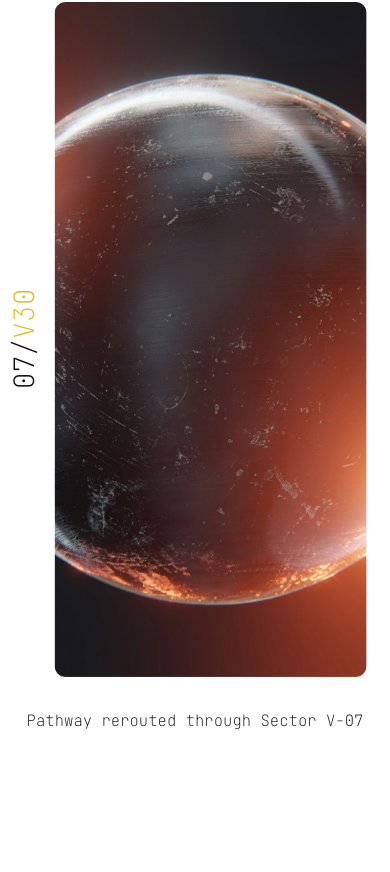
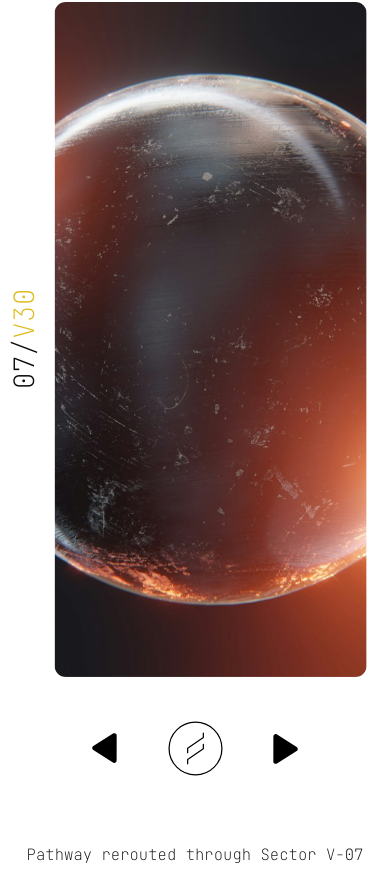
Before and after one commit to damodevworks/oblique-dev, a website built with Vite: page index.html in a window 390 px wide. Shown: the part 950-1822 px from the top of the page. Before the commit the page ends 1688 px from the top, so only its background shows below. Built offline with nearby package versions, Linux system fonts and the light colour scheme.

Commit message:
feat(hero): add mobile fracture icons and adjust hero layout

```diff
--- a/index.html
+++ b/index.html
@@ -53,7 +53,7 @@
           <div class="hero-grid">
 
             <div class="hero-left--desktop">
-              <div class="image">
+              <div class="image-fracture">
                 <h1 class="fracture">fracture</h1>
               </div>
             </div>
@@ -61,7 +61,7 @@
             <!-- Hero left (fracture) for the mobile -->
 
             <div class="hero-left--mobile">
-              <div class="image">
+              <div class="image-fracture">
                 <h1 class="fracture fracture-mobile">Fracture</h1>
                 <h1 class="area-code">07/<span>V30</span></h1>
               </div>
@@ -190,6 +190,22 @@
             </div>
 
           </div>
+        <div class="icons">
+
+          <svg class="fracture-icon" viewBox="0 0 59 59" fill="none">
+            <path d="M38.6824 16.5551L38.6173 41.5079C38.6155 42.191 38.373 42.7634 37.8896 43.225C37.4062 43.6866 36.843 43.9158 36.2001 43.9125C35.9992 43.912 35.7879 43.8817 35.5663 43.8217C35.3447 43.7616 35.1343 43.6703 34.9354 43.5476L15.3191 31.0199C14.9581 30.7779 14.6872 30.4758 14.5066 30.1137C14.3259 29.7516 14.2369 29.3696 14.2395 28.9678C14.2422 28.566 14.3332 28.1845 14.5125 27.8233C14.6919 27.4622 14.9643 27.1615 15.3298 26.9214L35.0112 14.4963C35.2124 14.3762 35.4232 14.286 35.6435 14.2255C35.8639 14.165 36.0753 14.1358 36.2778 14.1379C36.9207 14.1396 37.4827 14.3725 37.9637 14.8367C38.4446 15.3008 38.6842 15.8736 38.6824 16.5551Z" fill="black"/>
+          </svg>
+
+          <svg class="fracture-icon" viewBox="0 0 32 32" fill="none" aria-label="Fracture Icon">
+            <path d="M16 30.3333C23.9161 30.3333 30.3333 23.916 30.3333 16C30.3333 8.08388 23.9161 1.66663 16 1.66663C8.08392 1.66663 1.66667 8.08388 1.66667 16C1.66667 23.916 8.08392 30.3333 16 30.3333Z" stroke="black" stroke-width="0.666667" stroke-linecap="round" stroke-linejoin="round"/>
+            <path d="M20.2553 7.69275V10.0627L11.744 15.8801V18.2501M20.2553 13.7501V16.1201L11.744 21.9374V24.3074" stroke="black" stroke-width="0.666667" stroke-linecap="round" stroke-linejoin="round"/>
+          </svg>
+
+          <svg class="fracture-icon fracture-icon-rotate" viewBox="0 0 59 59" fill="none">
+            <path d="M38.6824 16.5551L38.6173 41.5079C38.6155 42.191 38.373 42.7634 37.8896 43.225C37.4062 43.6866 36.843 43.9158 36.2001 43.9125C35.9992 43.912 35.7879 43.8817 35.5663 43.8217C35.3447 43.7616 35.1343 43.6703 34.9354 43.5476L15.3191 31.0199C14.9581 30.7779 14.6872 30.4758 14.5066 30.1137C14.3259 29.7516 14.2369 29.3696 14.2395 28.9678C14.2422 28.566 14.3332 28.1845 14.5125 27.8233C14.6919 27.4622 14.9643 27.1615 15.3298 26.9214L35.0112 14.4963C35.2124 14.3762 35.4232 14.286 35.6435 14.2255C35.8639 14.165 36.0753 14.1358 36.2778 14.1379C36.9207 14.1396 37.4827 14.3725 37.9637 14.8367C38.4446 15.3008 38.6842 15.8736 38.6824 16.5551Z" fill="black"/>
+          </svg>
+        </div>
+
         <div class="hero-meta">
           <p class="location">Location:<br>&nbsp;&nbsp;14° S<br>&nbsp;&nbsp;&nbsp;&nbsp;&nbsp;70° W</p>
           <p class="pathway">Pathway rerouted through Sector V-07</p>
--- a/src/styles/layout/header.scss
+++ b/src/styles/layout/header.scss
@@ -195,7 +195,7 @@ position: relative;
     white-space: nowrap;
     font-size: clamp(2rem, 1.2vw, 3.2rem);
 }
-.image {
+.image-fracture {
     position: relative;
     right: 15%;
     bottom: 10%;
@@ -239,12 +239,29 @@ position: relative;
 }
 
 .hero-left--mobile {
-  position: relative;
+    position: relative;
     width: 95vw;
     height: auto;
     height: 100vh;
     margin: 0 auto;
 }
+
+.icons {
+  margin: 25px auto 0;
+    pointer-events: none;
+    width: 60vw;
+    justify-content: space-between;
+
+    .fracture-icon {
+      width: 59px;
+      height: 59px;
+    }
+
+    .fracture-icon-rotate {
+      transform: rotate(180deg);
+    }
+}
+
 
 /**
  * Mobile-only selectors using CSS custom properties
@@ -342,7 +359,7 @@ position: relative;
     order: 2; /* Appears second (below hero-right) */
   }
 
-.image {
+.image-fracture {
   width: 80vw;
   height: 80vh;
   left: 50%;
@@ -432,7 +449,8 @@ position: relative;
 
 .oblique-top-title-fullHD,
 .oblique-top-title-desktop,
-.oblique-top-title-mobile {
+.oblique-top-title-mobile,
+.icons {
     display: none;
 }
 
@@ -452,6 +470,8 @@ position: relative;
     .oblique-top-title-mobile { display: block; }
     .oblique-top-title-fullHD,
     .oblique-top-title-desktop { display: none; }
+    .icons {display: flex;}
+    .pathway {margin-top: 50px;}
 }
 
 /**
```
